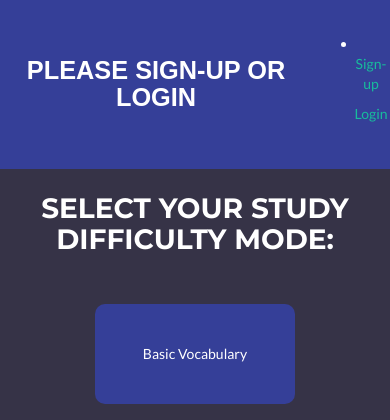
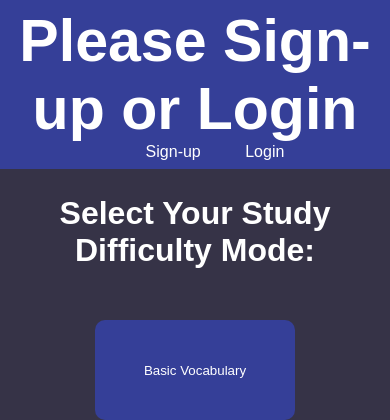
Before and after one commit to a0a912/Group-22-Agile, a Flask app: page / in a window 390 px wide. Shown: the top 420 px of the page. Run offline with Flask 3, Linux system fonts and the light colour scheme; some libraries are stand-ins or nearby versions; some web fonts are replaced.

Commit message:
Updated Home page navbar
Updated flex for mobile and links

```diff
--- a/static/bootstrap/css/HomePageCSS.css
+++ b/static/bootstrap/css/HomePageCSS.css
@@ -20,6 +20,19 @@
 
 } */
 
+.banner{
+    position : relative;
+    background-color: var(--dark-blue);
+    display: grid;
+    grid-template-columns: 33% 33% 33%;
+    width: 100%;
+    height: 20dvh;
+    margin: 0px;
+    padding: 0px;
+    justify-content: center;
+    align-items: center;
+}
+
 #Welcome{
     text-align: center;
     font-family: 'dine-round', sans-serif;
@@ -27,21 +40,36 @@
     margin: 0px;
     padding: 0px;
     font-size: 7vh;
+    grid-column: 2;
+}
+
+li{
+    display: inline;
+    list-style: none;
+    text-decoration: none;
+}
+
+li ul {
+    display: inline;
+}
+li a {
+    color: white;
+    text-decoration: none;
+}
+
+.NavBar {
+    display: flex;
+    grid-column: 3;
+    justify-self: end;
+    margin-right: 5vw;
+}
+
+.NavBar li{
+    display: flex;
+    justify-items:  right;
 }
 
 
-
-.banner{
-    position : relative;
-    background-color: var(--dark-blue);
-    display: flex;
-    width: 100dvw;
-    height: 20dvh;
-    margin: 0px;
-    padding: 0px;
-    justify-content: center;
-    align-items: center;
-}
 
 /* #mainNav {
     background-color: var(--dark-blue);
@@ -207,10 +235,11 @@ body.dark-mode {
         border: none;
     }
 
-.banner #Welcome {
+.banner{
     display: flex;
-    justify-content: left;
+    flex-direction: column;
 }
+
 
 #Welcome{
     text-align: center;
@@ -218,7 +247,7 @@ body.dark-mode {
     color: white;
     margin: 0px;
     padding: 0px;
-    font-size: 3vh;
+    font-size: 7vh;
 }
 
 .StudyMode {
--- a/templates/home.html
+++ b/templates/home.html
@@ -8,10 +8,10 @@
     <script src="static\bootstrap\css\HomePageJS.JS" defer></script>
 
     <!-- Bootstrap Core CSS -->
-    <link href="static\bootstrap\vendor\bootstrap\css\bootstrap.min.css" rel="stylesheet">
+    <!-- <link href="static\bootstrap\vendor\bootstrap\css\bootstrap.min.css" rel="stylesheet"> -->
 
     <!-- Theme CSS -->
-    <link href="static\bootstrap\css\freelancer.min.css" rel="stylesheet">
+    <!-- <link href="static\bootstrap\css\freelancer.min.css" rel="stylesheet"> -->
 
     <!-- Custom Fonts -->
     <link href="static\bootstrap\vendor\font-awesome\css\font-awesome.min.css" rel="stylesheet" type="text/css">
@@ -25,7 +25,7 @@
             <!-- Check if user is loged in -->
             {% if username %}
             <h1 id = "Welcome">Welcome {{username}}!</h1>
-            <li>
+            <li class = NavBar>
                 <ul> <a href="{{ url_for('ranking') }}">Ranking </a></ul>
                 <ul><a href="{{ url_for('profile') }}">Profile </a></ul>
                 <ul> <form id="logoutForm" action="{{ url_for('logout') }}" method="POST">
```
